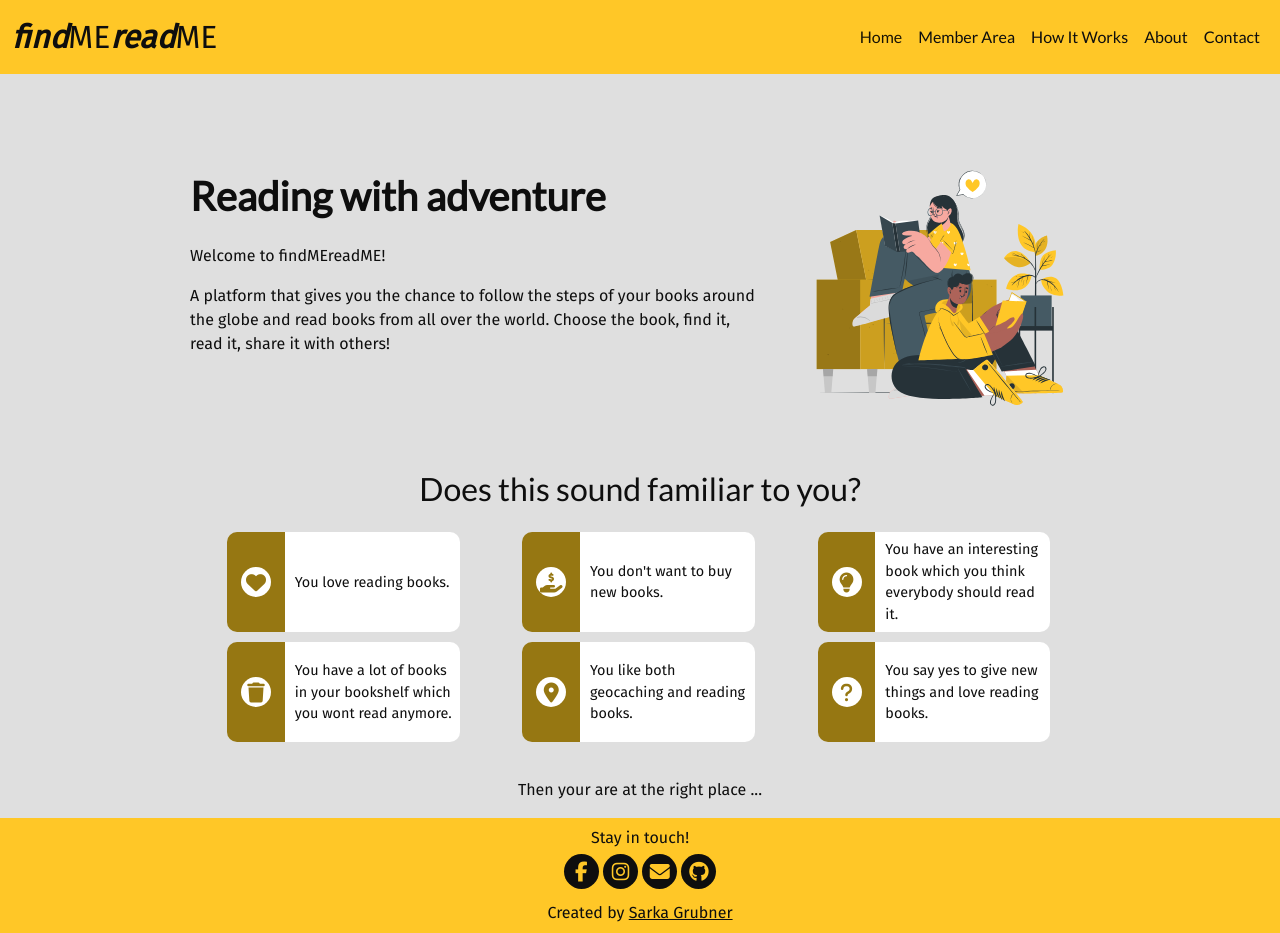
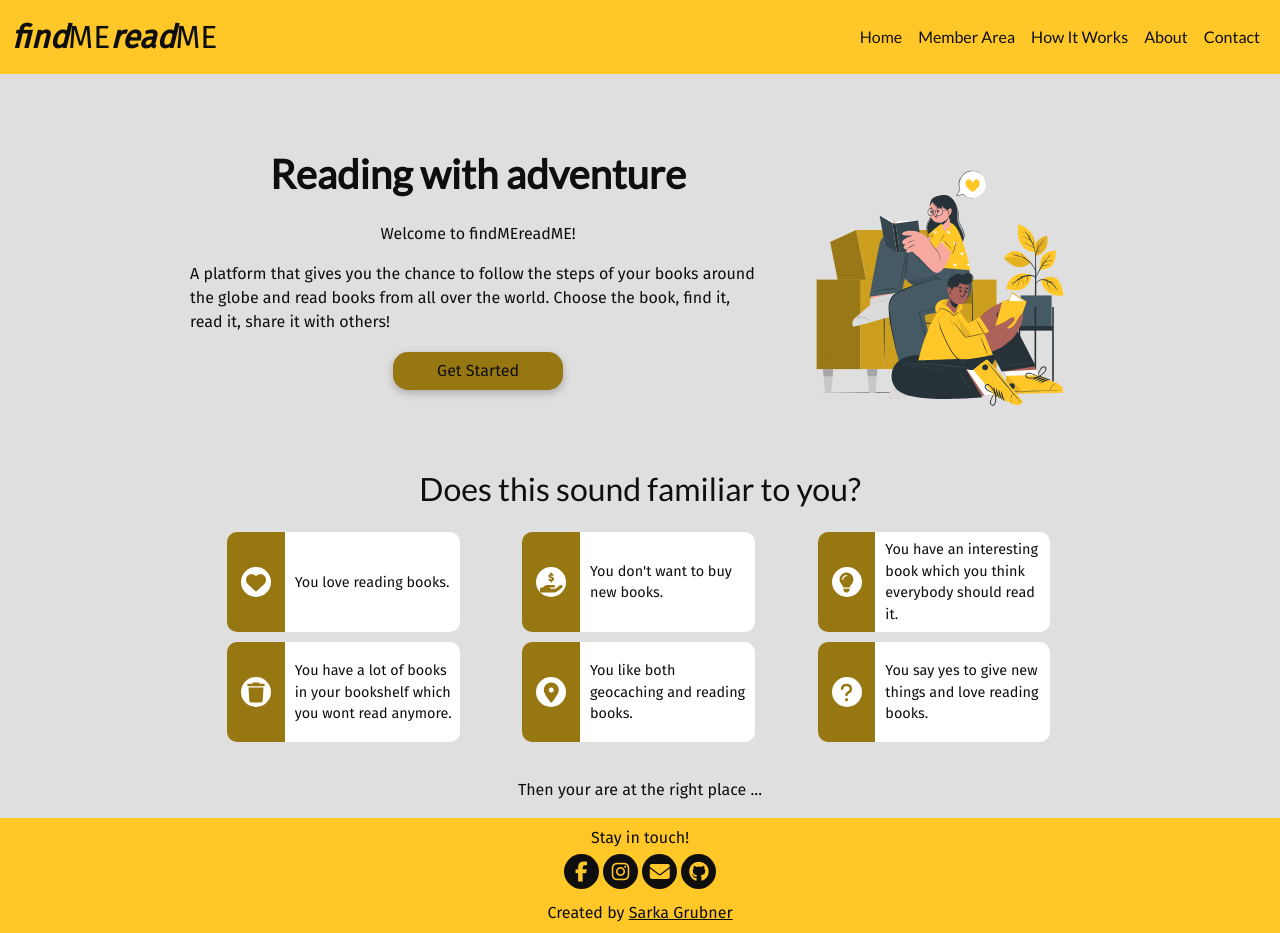
Before and after one commit to brodsa/findMEreadME, a Django app: page / in a window 1280 px wide. Run offline with Django 3.2, Linux system fonts and the light colour scheme; some libraries are stand-ins or nearby versions.

Commit message:
feat: add a link in hero section for sign up

```diff
--- a/home/templates/home/index.html
+++ b/home/templates/home/index.html
@@ -10,10 +10,13 @@
 
     <div class="hero d-flex flex-column align-items-center flex-md-row gap-md-4">
         <!-- Hero Text -->
-        <div class="hero__text">
+        <div class="hero__text d-flex flex-column align-items-center">
             <h1 class="text-center fw-bold mb-4 text-md-start">Reading with adventure</h1>
             <p class="text-center text-md-start">Welcome to findMEreadME! </p>
             <p class="text-center text-md-start">A platform that gives you the chance to follow the steps of your books around the globe and read books from all over the world. Choose the book, find it, read it, share it with others!</p>
+            <div>
+                <a class= "btn account__button hero__button"href="{% url 'account_signup' %}"> Get Started</a>
+            </div>
         </div>
         <!-- Hero Image -->
         <div class="hero__picture flex-md-shrink-0">
--- a/static/css/base.css
+++ b/static/css/base.css
@@ -31,7 +31,7 @@ html {
 
     /* Utils */
     --border-radius: 10px;
-    --box-shadow:box-shadow: rgba(100, 100, 111, 0.2) 0px 7px 29px 0px;
+    --box-shadow: rgba(0, 0, 0, 0.24) 0px 3px 8px;
   }
 
 html, body {
@@ -126,6 +126,12 @@ a.nav-link{
     width: 100%;
 }
 
+.hero__button{
+    width: 170px;
+    box-shadow: var(--box-shadow);
+    background-color: var(--primary-color-light);
+    border-radius: 15px;
+}
 
 /* ++++++++++++++ About Section ++++++++++++++ */
 .about__list{
@@ -182,7 +188,7 @@ a.nav-link{
     display: flex;
     flex-direction: column;
     width: 80%;
-    max-width: 300px;
+    max-width: 350px;
     background-color: var(--white);
     border-radius: var(--border-radius);
     box-shadow: var(--box-shadow);
@@ -211,6 +217,8 @@ a.nav-link{
 }
 
 
+
+
 @media screen and  (min-width: 630px){
     .about__list{
         grid-template-columns: 1fr 1fr;
```
